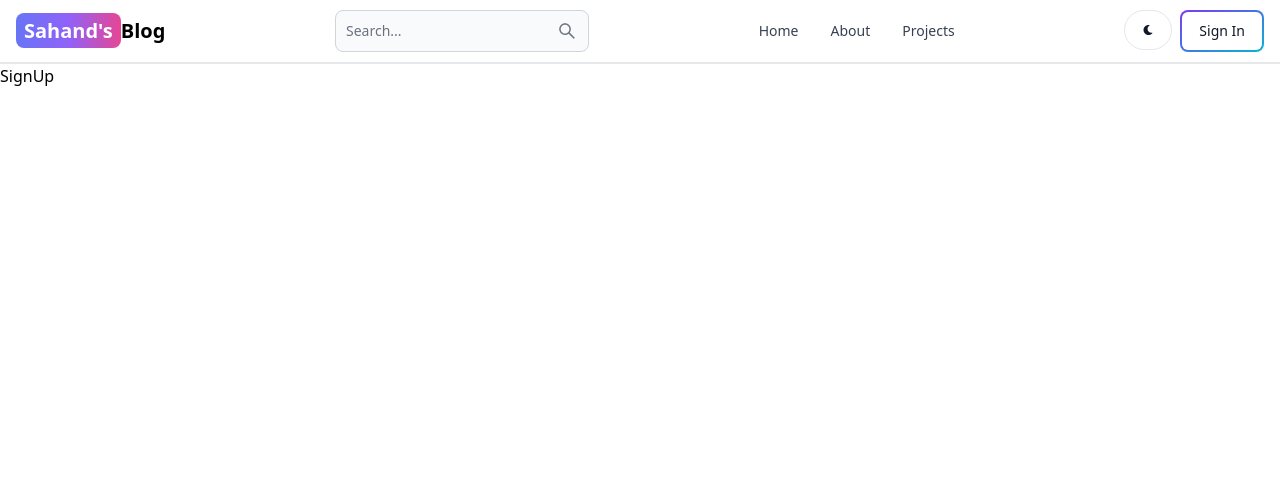
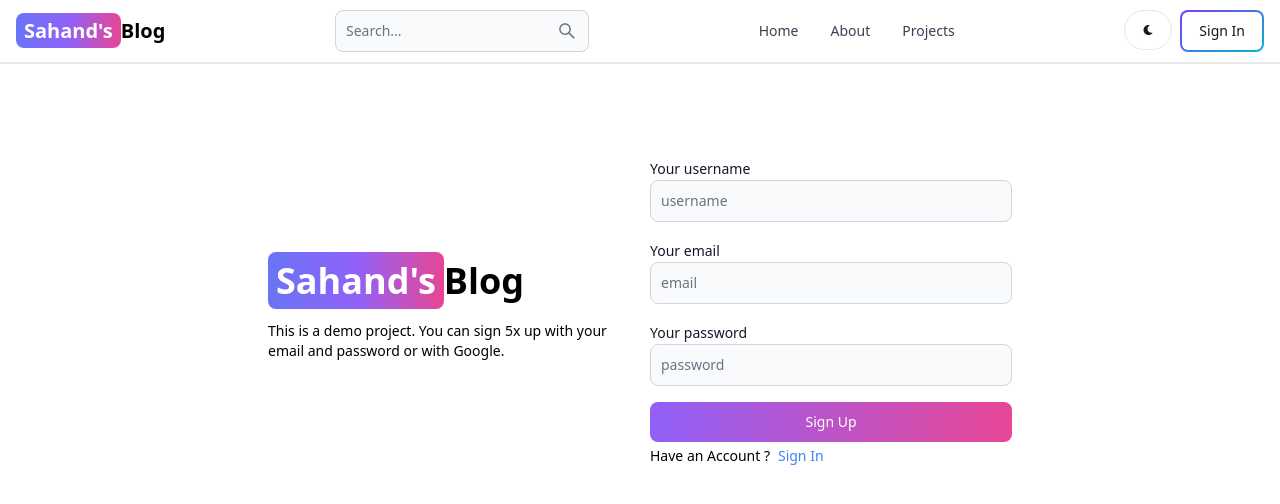
Before and after one commit to sauravkarena/mern-blog, a React (Vite) app in the folder client/: page /sign-up in a window 1280 px wide. Shown: the top 504 px of the page. Built offline with nearby package versions, Linux system fonts and the light colour scheme; the HTML template or start-up script is replaced by a standard one.

Commit message:
Added SignUp Ui

```diff
--- a/client/src/pages/SignUp.jsx
+++ b/client/src/pages/SignUp.jsx
@@ -1,5 +1,50 @@
+import { Button, Label, TextInput } from "flowbite-react";
+import { Link } from "react-router-dom";
+
 export default function SignUp() {
   return (
-    <div>SignUp</div>
-  )
+    <div className="min-h-screen mt-20">
+      <div className="flex flex-col max-w-3xl gap-5 p-3 mx-auto md:flex-row md:items-center">
+        {/* left */}
+        <div className="flex-1">
+          <Link to="/" className="text-4xl font-bold dark:text-white">
+            <span className="px-2 py-1 text-white rounded-lg bg-gradient-to-r from-indigo-500 via-purple-500 to-pink-500">
+              Sahand's
+            </span>
+            Blog
+          </Link>
+          <p className="mt-5 text-sm">
+            This is a demo project. You can sign 5x up with your email and
+            password or with Google.
+          </p>
+        </div>
+        {/* right */}
+        <div className="flex-1">
+          <form className="flex flex-col gap-4">
+            <div>
+              <Label value="Your username" />
+              <TextInput type="text" placeholder="username" id="username" />
+            </div>
+            <div>
+              <Label value="Your email" />
+              <TextInput type="email" placeholder="email" id="email" />
+            </div>
+            <div>
+              <Label value="Your password" />
+              <TextInput type="password" placeholder="password" id="password" />
+            </div>
+            <Button gradientDuoTone='purpleToPink' >
+              Sign Up
+            </Button>
+          </form>
+          <div className="flex gap-2 mt-1 text-sm">
+            <span>Have an Account ?</span>
+            <Link to='/sign-in' className="text-blue-500">
+              Sign In
+            </Link>
+          </div>
+        </div>
+      </div>
+    </div>
+  );
 }
```
Also changed, not shown: client/src/components/Header.jsx (+25 -23 lines).
